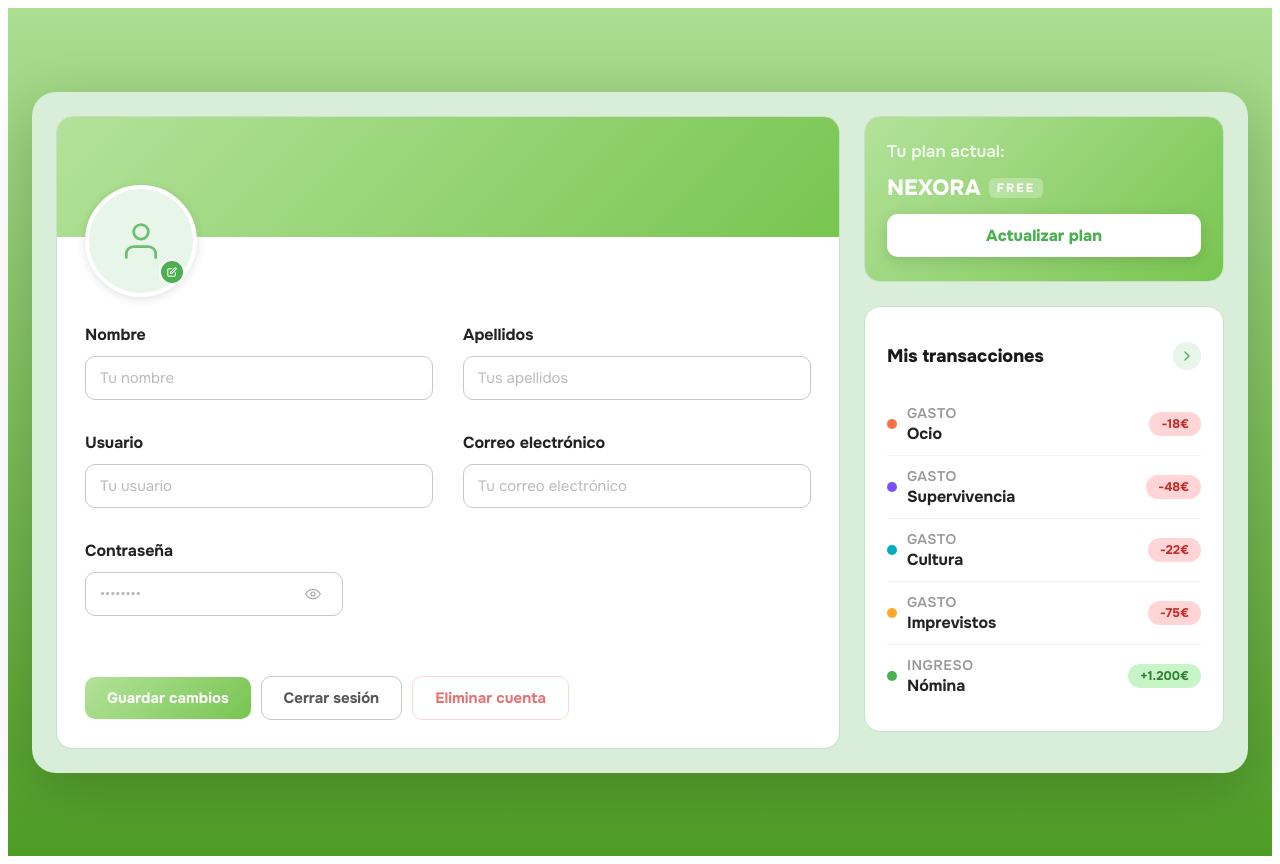
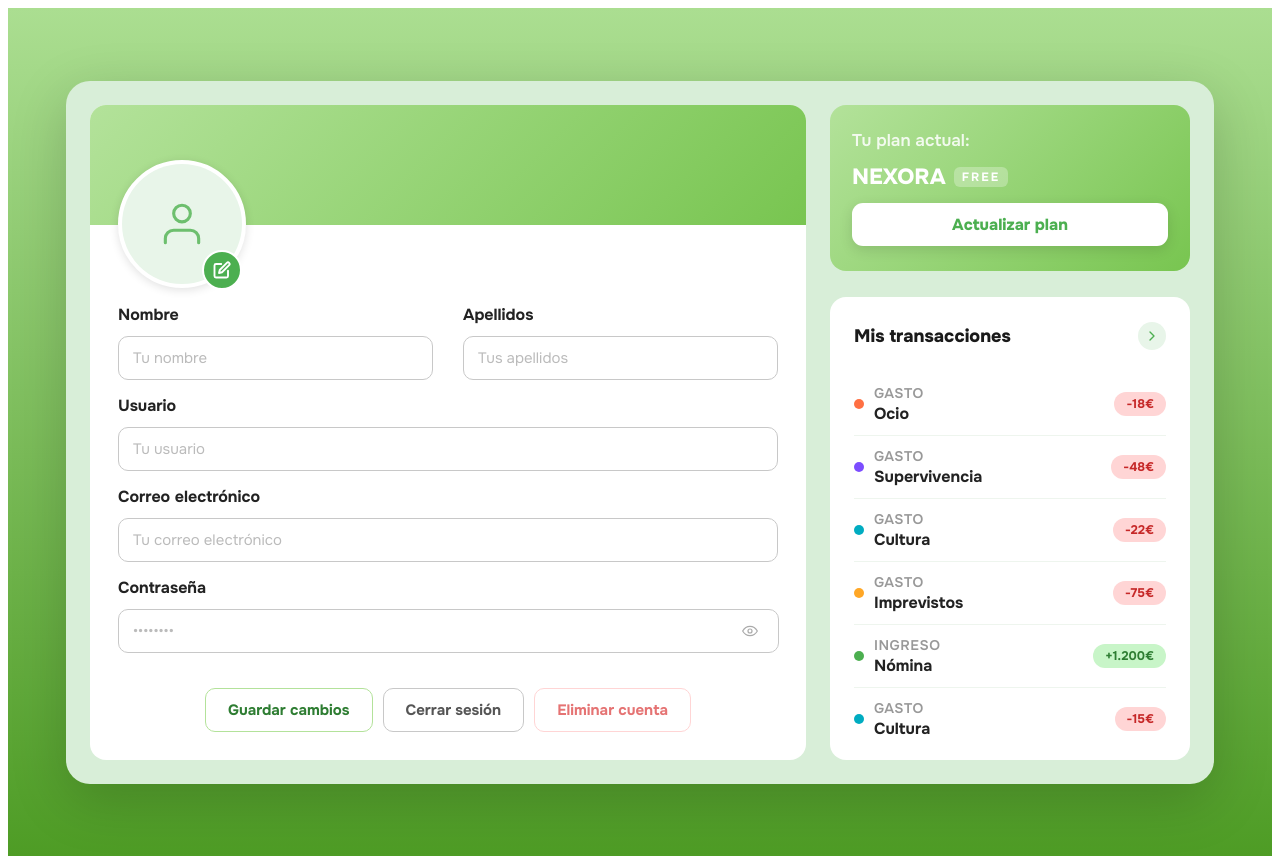
Before and after one commit to 333ares/Nexora, an Angular app in the folder frontend/: page /perfil in a window 1280 px wide. Built offline with nearby package versions, Linux system fonts and the light colour scheme; sample sign-in values are in the browser's storage.

Commit message:
Cambios en el perfil
Para que cumpla mas con el estilo pactado

```diff
--- a/frontend/src/app/perfil-usuario/perfil-usuario.css
+++ b/frontend/src/app/perfil-usuario/perfil-usuario.css
@@ -27,7 +27,6 @@
  */
 .card {
   --gap: 24px;
-
   display: grid;
   grid-template-columns: 1fr 360px;
   gap: var(--gap);
@@ -35,7 +34,7 @@
   background: #d8eed8;
   border-radius: 24px;
   width: 100%;
-  max-width: 1400px;
+  max-width: 1100px;
   box-shadow: 0 16px 56px rgba(0, 0, 0, 0.18);
 }
 
@@ -53,7 +52,6 @@
 .section-box {
   background: #fff;
   border-radius: 16px;
-  border: 1.5px solid #c8e0c8;
   overflow: hidden;
 }
 
@@ -90,8 +88,8 @@
  */
 .avatar-top {
   padding: 0 0 0 28px;
-  margin-top: -52px;
-  margin-bottom: 35px;
+  margin-top: -65px;
+  margin-bottom: 40px;
   position: relative;
   z-index: 2;
 }
@@ -103,8 +101,8 @@
 }
 
 .avatar-ring {
-  width: 104px;
-  height: 104px;
+  width: 120px;
+  height: 120px;
   border-radius: 50%;
   background: #fff;
   border: 4px solid #fff;
@@ -127,10 +125,10 @@
 /* Botón de editar avatar (icono lápiz sobre la foto) */
 .avatar-edit-btn {
   position: absolute;
-  bottom: 4px;
-  right: 4px;
-  width: 26px;
-  height: 26px;
+  bottom: -26px;
+  right: -20px;
+  width: 40px;
+  height: 40px;
   border-radius: 50%;
   background: #4caf50;
   border: 2px solid #fff;
@@ -152,7 +150,7 @@
 .fields-col {
   display: flex;
   flex-direction: column;
-  gap: 60px;
+  gap: 15px;
   padding: 0 28px 28px 28px;
 }
 
@@ -204,12 +202,13 @@
 
 .input-wrapper input {
   padding-right: 42px;
+  width: 91.3%;
 }
 
 /* Botón mostrar/ocultar contraseña */
 .toggle-pass {
   position: absolute;
-  left: 220px;
+  right: 20px;
   top: 50%;
   transform: translateY(-50%);
   background: none;
@@ -229,24 +228,28 @@
   gap: 10px;
   flex-wrap: wrap;
   align-items: center;
+  justify-content: center;
+  margin-top: 20px;
 }
 
 /* Guardar cambios */
 .btn-save {
   padding: 11px 22px;
-  background: linear-gradient(135deg, #B3E29A 0%, #78C550);
-  color: #fff;
-  border: none;
+  background-color: #fff;
+  border: 1.5px solid #B3E29A;
+  color: #2e7d32;
   border-radius: 10px;
   font-size: 15px;
   font-weight: 700;
   font-family: inherit;
   cursor: pointer;
-  transition: background 0.2s, transform 0.1s;
+  transition: all 0.3s ease;
 }
 
 .btn-save:hover {
-  background: #43a047;
+  background: #bee2ab;
+  border-color: #4caf50;
+
 }
 
 .btn-save:active {
@@ -264,7 +267,7 @@
   font-weight: 700;
   font-family: inherit;
   cursor: pointer;
-  transition: border-color 0.2s, color 0.2s;
+  transition: all 0.3s ease;
 }
 
 .btn-logout:hover {
@@ -283,12 +286,18 @@
   font-weight: 700;
   font-family: inherit;
   cursor: pointer;
-  transition: background 0.2s, border-color 0.2s;
+  transition: all 0.3s ease;
 }
 
 .btn-delete:hover {
   background: #fff5f5;
   border-color: #e57373;
+}
+
+.btn-save:active,
+.btn-delete:active,
+.btn-logout:active {
+  transform: scale(0.98);
 }
 
 
@@ -301,6 +310,7 @@
   display: flex;
   flex-direction: column;
   gap: var(--gap);
+  justify-content: space-between;
 }
 
 
@@ -308,7 +318,7 @@
    RECUADRO PLAN ACTUAL
  */
 .plan-box {
-  padding: 24px 22px;
+  padding: 25px 22px;
   background: linear-gradient(135deg, #B3E29A 0%, #78C550);
   display: flex;
   flex-direction: column;
@@ -354,7 +364,7 @@
   font-weight: 800;
   font-family: inherit;
   cursor: pointer;
-  transition: background 0.2s, transform 0.1s;
+  transition: all 0.5s ease;
   box-shadow: 0 4px 14px rgba(0, 0, 0, 0.12);
 }
 
@@ -371,7 +381,7 @@
    RECUADRO MIS TRANSACCIONES
  */
 .transactions-box {
-  padding: 20px 22px 24px;
+  padding: 10px 24px;
   display: flex;
   flex-direction: column;
 }
--- a/frontend/src/app/perfil-usuario/perfil-usuario.html
+++ b/frontend/src/app/perfil-usuario/perfil-usuario.html
@@ -15,7 +15,7 @@
           <div class="avatar-wrapper">
             <div class="avatar-ring">
               <div class="avatar-placeholder">
-                <svg xmlns="http://www.w3.org/2000/svg" width="44" height="44" viewBox="0 0 24 24" fill="none"
+                <svg xmlns="http://www.w3.org/2000/svg" width="50" height="50" viewBox="0 0 24 24" fill="none"
                   stroke="#6dbf6e" stroke-width="1.5" stroke-linecap="round" stroke-linejoin="round">
                   <path d="M20 21v-2a4 4 0 0 0-4-4H8a4 4 0 0 0-4 4v2" />
                   <circle cx="12" cy="7" r="4" />
@@ -23,7 +23,7 @@
               </div>
             </div>
             <button class="avatar-edit-btn" type="button">
-              <svg xmlns="http://www.w3.org/2000/svg" width="12" height="12" viewBox="0 0 24 24" fill="none"
+              <svg xmlns="http://www.w3.org/2000/svg" width="18" height="18" viewBox="0 0 24 24" fill="none"
                 stroke="#fff" stroke-width="2.5" stroke-linecap="round" stroke-linejoin="round">
                 <path d="M11 4H4a2 2 0 0 0-2 2v14a2 2 0 0 0 2 2h14a2 2 0 0 0 2-2v-7" />
                 <path d="M18.5 2.5a2.121 2.121 0 0 1 3 3L12 15l-4 1 1-4 9.5-9.5z" />
@@ -47,18 +47,17 @@
               <label for="apellidos">Apellidos</label>
               <input type="text" id="apellidos" placeholder="Tus apellidos" [(ngModel)]="apellidos" />
             </div>
+          </div>
 
           <div class="form-group">
             <label for="usuario">Usuario</label>
             <input type="text" id="usuario" placeholder="Tu usuario" [(ngModel)]="usuario" />
           </div>
 
-
           <div class="form-group">
             <label for="email">Correo electrónico</label>
             <input type="email" id="email" placeholder="Tu correo electrónico" [(ngModel)]="email" />
           </div>
-
 
           <div class="form-group">
             <label for="password">Contraseña</label>
@@ -66,6 +65,7 @@
               <input [type]="showPassword ? 'text' : 'password'" id="password" placeholder="••••••••"
                 [(ngModel)]="password" />
               <button type="button" class="toggle-pass" (click)="togglePassword()">
+
                 @if (!showPassword) {
                 <svg xmlns="http://www.w3.org/2000/svg" width="16" height="16" viewBox="0 0 24 24" fill="none"
                   stroke="#aaa" stroke-width="1.8" stroke-linecap="round" stroke-linejoin="round">
@@ -84,7 +84,7 @@
             </div>
           </div>
 
-          </div>
+
 
           @if (successMessage) {
           <div class="alert-success">
@@ -184,6 +184,16 @@
             </div>
             <span class="chip chip--green">+1.200€</span>
           </div>
+          <div class="tx-item">
+            <div class="tx-left">
+              <div class="tx-dot tx-dot--cultura"></div>
+              <div class="tx-info">
+                <span class="tx-type">Gasto</span>
+                <span class="tx-category">Cultura</span>
+              </div>
+            </div>
+            <span class="chip chip--red">-15€</span>
+          </div>
         </div>
       </div>
       <!-- FIN recuadro transacciones -->
```
Lines whose indentation alone changed are shown as unchanged.
